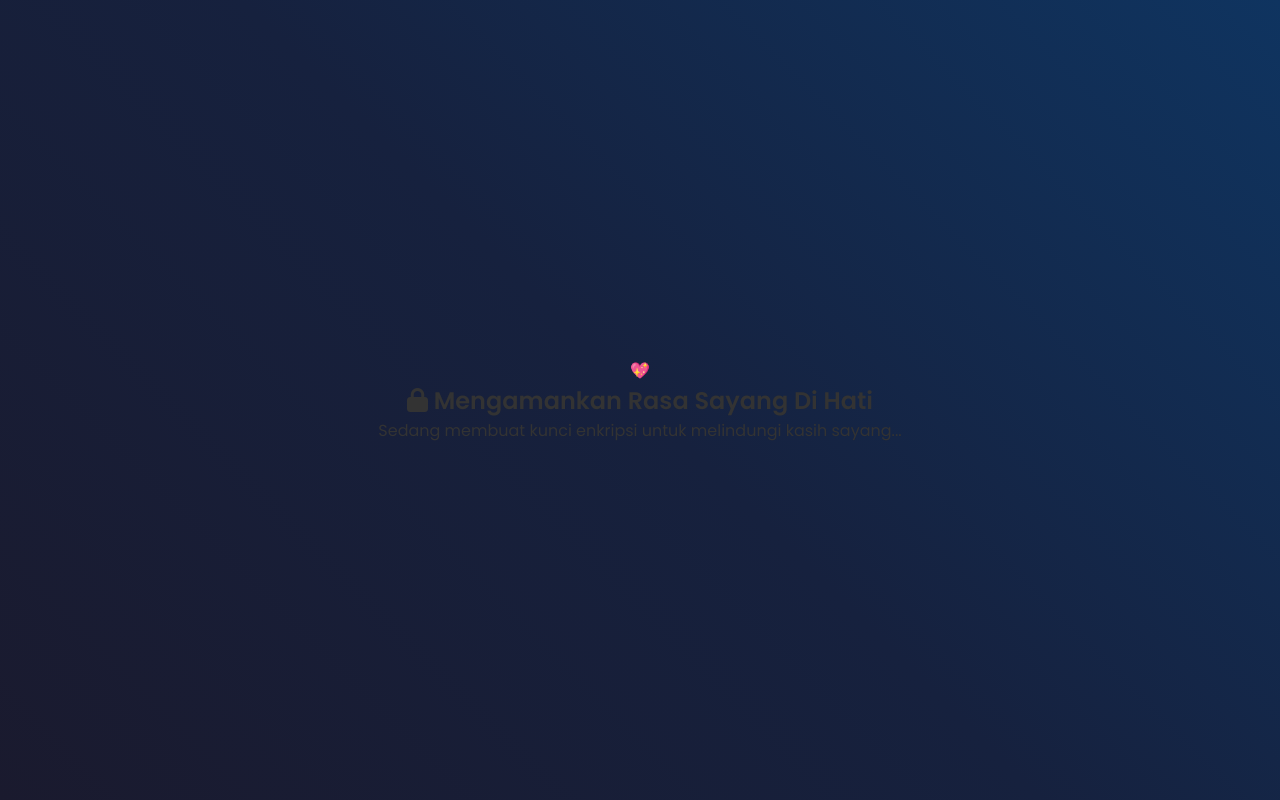
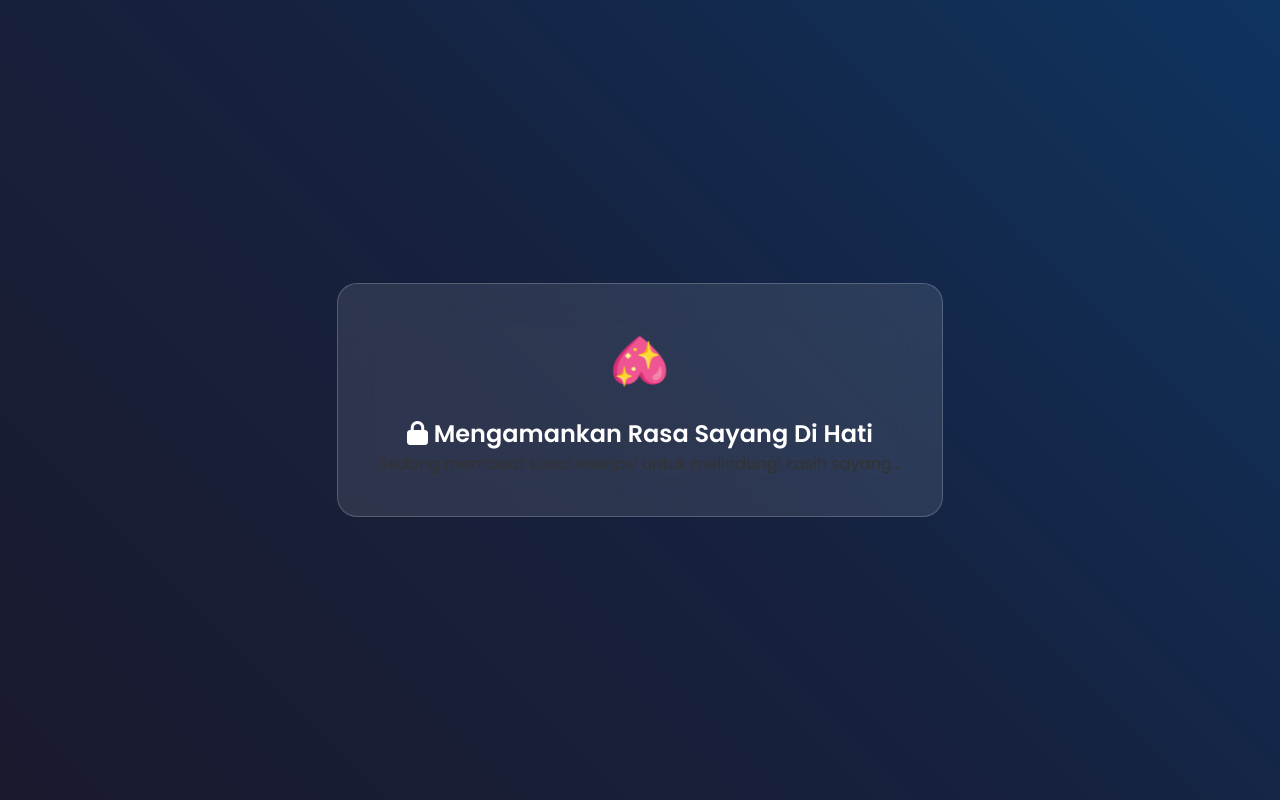
Before and after one commit to imn0thero/Woy, a website: page public/index.html in a window 1280 px wide. Drawn offline with nearby package versions, Linux system fonts and the light colour scheme.

Commit message:
Update stylee.css

```diff
--- a/public/stylee.css
+++ b/public/stylee.css
@@ -44,6 +44,31 @@ body, html {
 
 .key-generation-container {
     text-align: center;
+    background: rgba(255, 255, 255, 0.1);
+    padding: 40px;
+    border-radius: 20px;
+    backdrop-filter: blur(20px);
+    border: 1px solid rgba(255, 255, 255, 0.2);
+}
+
+.romantic-spinner {
+    margin-bottom: 20px;
+}
+
+.heart-spinner {
+    font-size: 48px;
+    animation: heartSpin 2s ease-in-out infinite;
+}
+
+@keyframes heartSpin {
+    0%, 100% { transform: scale(1) rotate(0deg); }
+    25% { transform: scale(1.2) rotate(90deg); }
+    50% { transform: scale(1) rotate(180deg); }
+    75% { transform: scale(1.2) rotate(270deg); }
+}
+
+.key-generation-container h2 {
+    color: #fff;
 
 
 /* Floating Hearts Animation */
```
